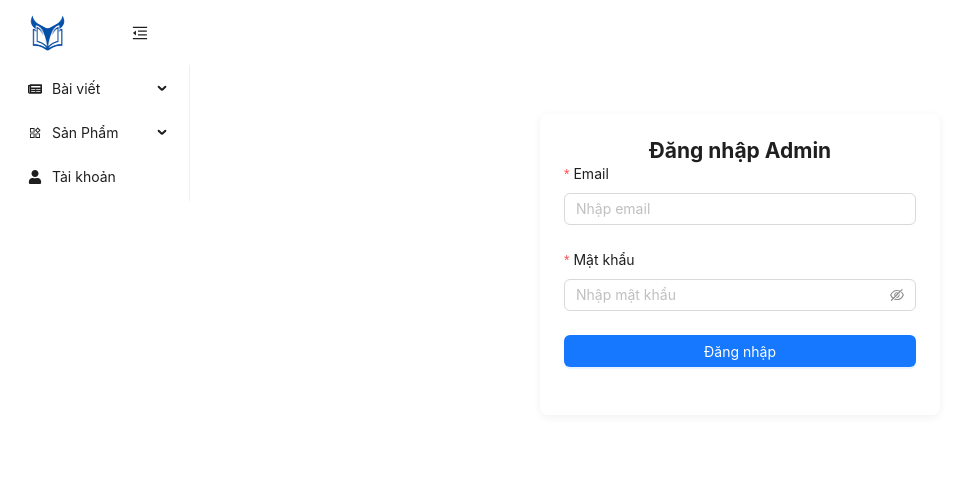
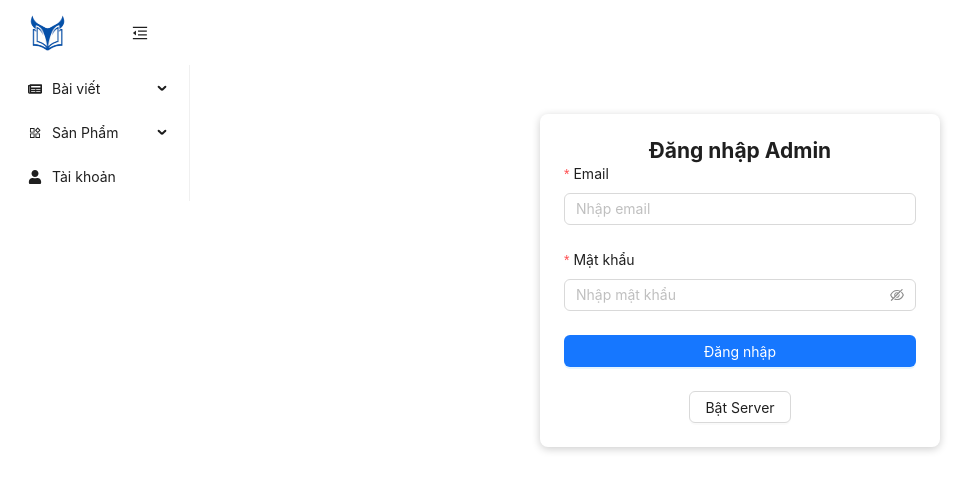
Before and after one commit to MinhQuan805/PersonalWebFE, a Next.js app: page /admin/auth/login in a window 1280 px wide. Shown: the top 490 px of the page, without its empty margins (0-978 px from the left). Built offline with nearby package versions, Linux system fonts and the light colour scheme; no server answers.

Commit message:
Thêm phần tags

```diff
--- a/src/app/admin/auth/login/page.tsx
+++ b/src/app/admin/auth/login/page.tsx
@@ -53,7 +53,7 @@ const LoginPage = () => {
           maxWidth: 400,
           margin: '80px auto',
           padding: 24,
-          boxShadow: '0 2px 8px #f0f1f2',
+          boxShadow: '0 2px 8px rgba(0, 0, 0, 0.2)',
           borderRadius: 8,
         }}
       >
@@ -79,6 +79,11 @@ const LoginPage = () => {
             </Button>
           </Form.Item>
         </Form>
+        <div style={{display: "flex", justifyContent: "center"}}>
+          <Button size="middle" onClick={() => window.open(process.env.NEXT_PUBLIC_API_URL, "_blank")}>
+            Bật Server
+          </Button>
+        </div>
       </div>
     </>
   );
```
